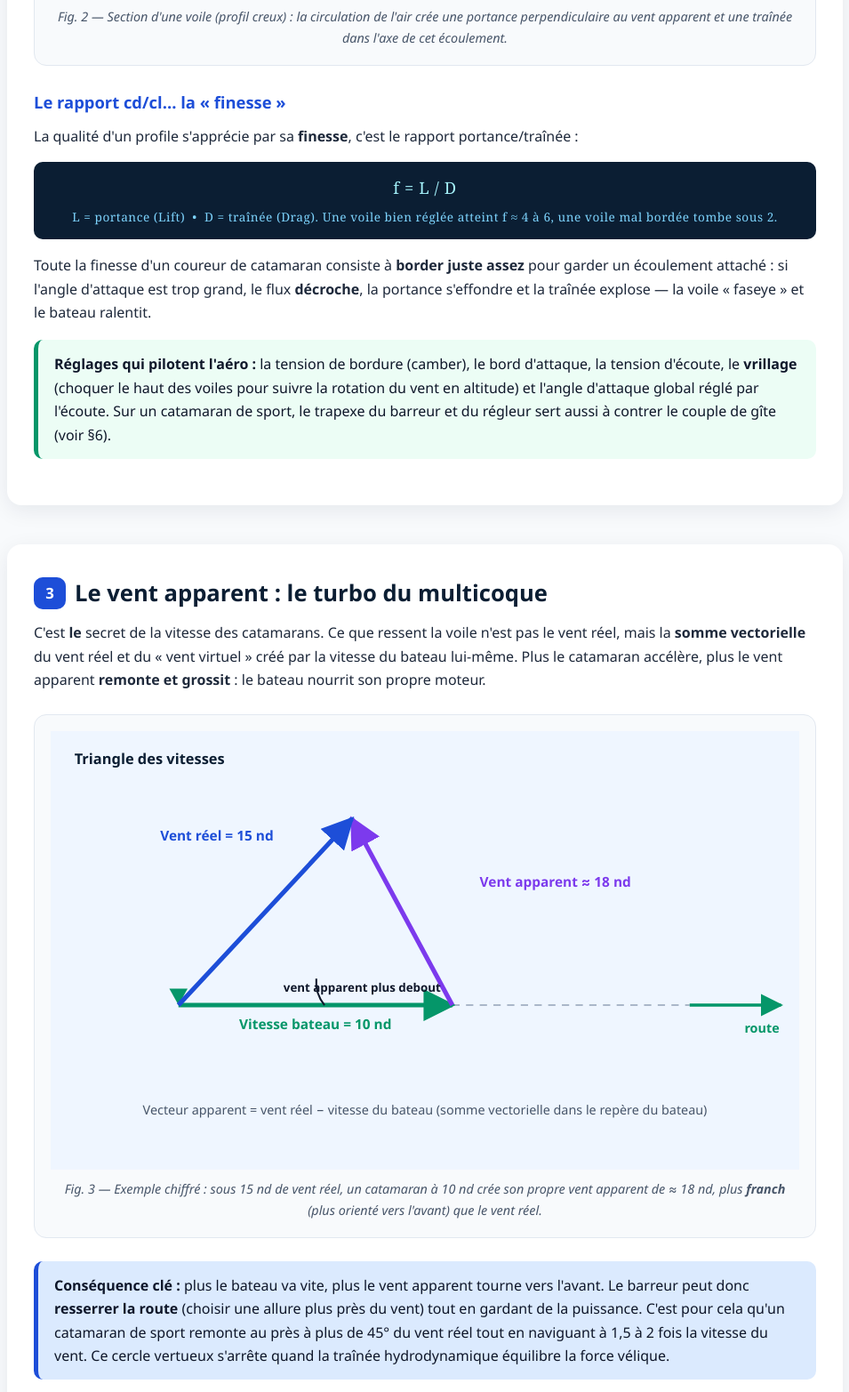
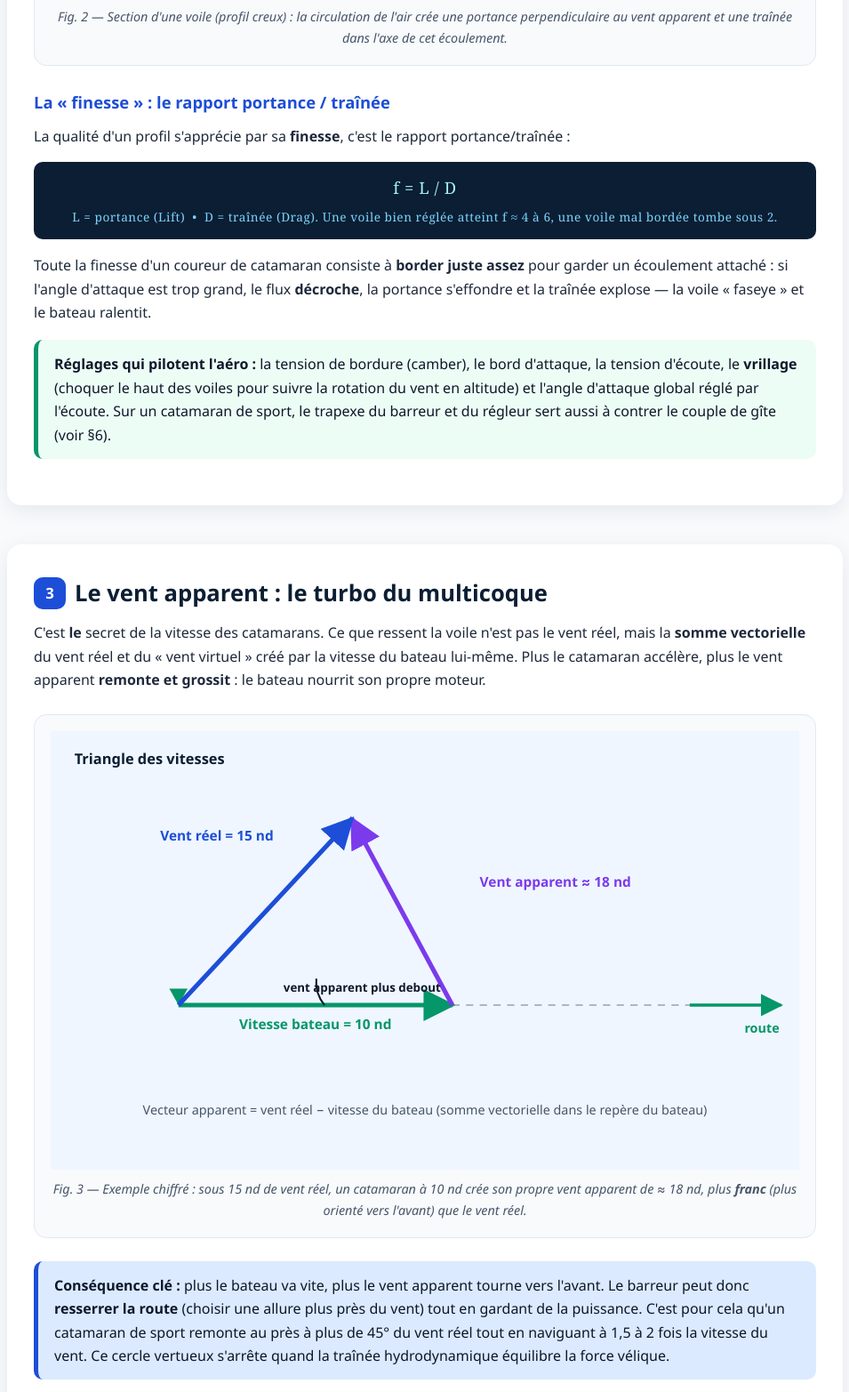
Before and after one commit to gabinbourderioux-debug/catamaran-aero-hydro, a plain HTML site: page index.html in a window 1280 px wide. Shown: the part 2395-3960 px from the top of the page at 89% size, without its empty margins (162-1117 px from the left). Drawn offline with Linux system fonts and the light colour scheme.

Commit message:
Corrections de formulations
Co-authored-by: gabinbourderioux-debug <gabinbourderioux-debug@users.noreply.github.com>

```diff
--- a/index.html
+++ b/index.html
@@ -226,8 +226,8 @@
     portance perpendiculaire au vent apparent et une traînée dans l'axe de cet écoulement.</figcaption>
   </div>
 
-  <h3>Le rapport cd/cl... la « finesse »</h3>
-  <p>La qualité d'un profile s'apprécie par sa <b>finesse</b>, c'est le rapport portance/traînée :</p>
+  <h3>La « finesse » : le rapport portance / traînée</h3>
+  <p>La qualité d'un profil s'apprécie par sa <b>finesse</b>, c'est le rapport portance/traînée :</p>
   <div class="formule">f = L / D
     <small>L = portance (Lift) &nbsp;•&nbsp; D = traînée (Drag). Une voile bien réglée atteint f ≈ 4 à 6, une voile mal bordée tombe sous 2.</small>
   </div>
@@ -287,7 +287,7 @@
       <text x="410" y="420" font-size="14" fill="#475569" text-anchor="middle">Vecteur apparent = vent réel − vitesse du bateau (somme vectorielle dans le repère du bateau)</text>
     </svg>
     <figcaption>Fig. 3 — Exemple chiffré : sous 15 nd de vent réel, un catamaran à 10 nd crée son propre
-    vent apparent de ≈ 18 nd, plus <b>franch</b> (plus orienté vers l'avant) que le vent réel.</figcaption>
+    vent apparent de ≈ 18 nd, plus <b>franc</b> (plus orienté vers l'avant) que le vent réel.</figcaption>
   </div>
 
   <div class="encadre bleu">
@@ -355,7 +355,7 @@
   <h2><span class="num">5</span> Les foils : transformer la traînée en portance, puis voler</h2>
   <p>Un <b>foil</b> est une aile immergée. En accélérant, il produit une portance verticale qui
   <b>soulève les coques hors de l'eau</b>. L'eau est 800 fois plus dense que l'air : une petite
-  surface de foil rapidly portée suffit à substituer une faible traînée d'aile à la forte traînée de
+  surface de foil génère une portance énorme : elle suffit à substituer une faible traînée d'aile à la forte traînée de
   coque. C'est le décollage (« le vol »).</p>
 
   <div class="figure">
```
